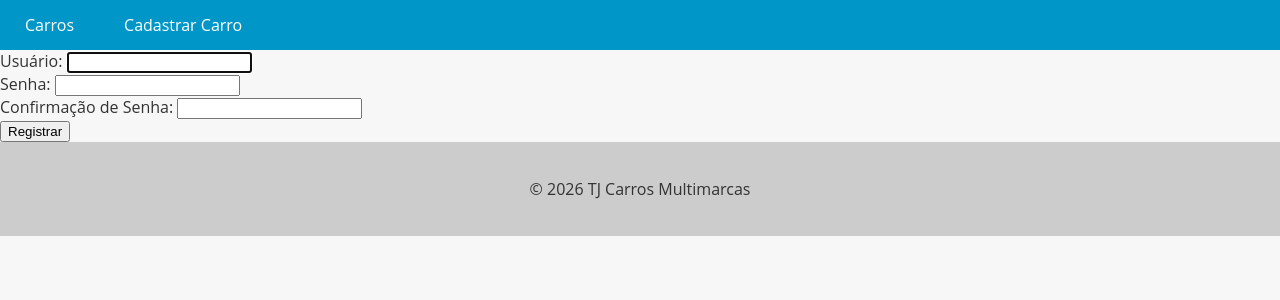
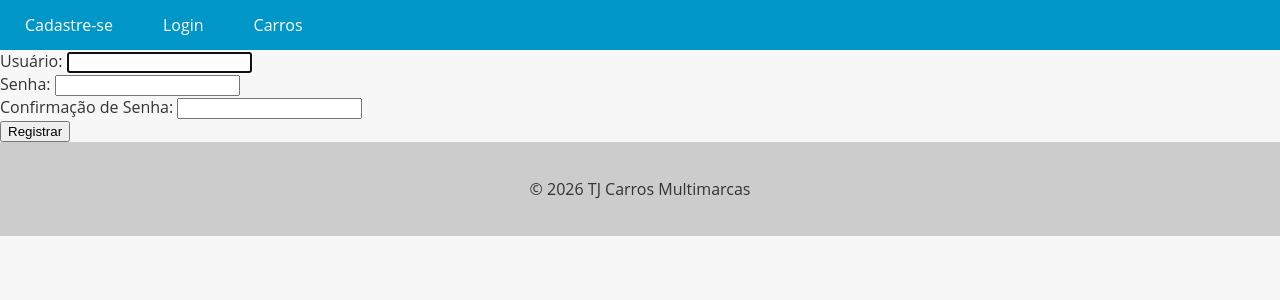
Before and after one commit to joaovitorsantoos/django-cars, a Django app: page /register/ in a window 1280 px wide. Shown: the top 300 px of the page. Run offline with Django 5.2, Linux system fonts and the light colour scheme.

Commit message:
Sitema de Login Completo

```diff
--- a/accounts/views.py
+++ b/accounts/views.py
@@ -23,10 +23,11 @@ def login_view(request):
             return redirect('cars_list')
         else:
             login_form = AuthenticationForm()
+            return render(request, 'login.html', {'login_form': login_form})
     else:
         login_form = AuthenticationForm()
-        return render(request, 'login_html', {'login_form', login_form})
+        return render(request, 'login.html', {'login_form': login_form})
 
 def logout_view(request):
     logout(request)
-    return redirect('login')
+    return redirect('cars_list')
--- a/app/templates/base.html
+++ b/app/templates/base.html
@@ -72,8 +72,22 @@
   <header>
     <nav>
       <ul>
+        {% if user.is_authenticated %}
+          <li>Olá, {{ user.username }}</li>
+          <li><a href="{% url 'new_car' %}">Cadastrar Carro</a></li>
+        {% endif %}
+
+        {% if not user.is_authenticated %}
+          <li><a href="{% url 'register' %}">Cadastre-se</a></li>
+          <li><a href="{% url 'login' %}">Login</a></li>
+        {% endif %}
+
         <li><a href="{% url 'cars_list' %}">Carros</a></li>
-        <li><a href="{% url 'new_car' %}">Cadastrar Carro</a></li>
+
+        {% if user.is_authenticated %}
+          <li><a href="{% url 'logout' %}">Sair</a></li>
+        {% endif %}
+
       </ul>
     </nav>
   </header>
```
